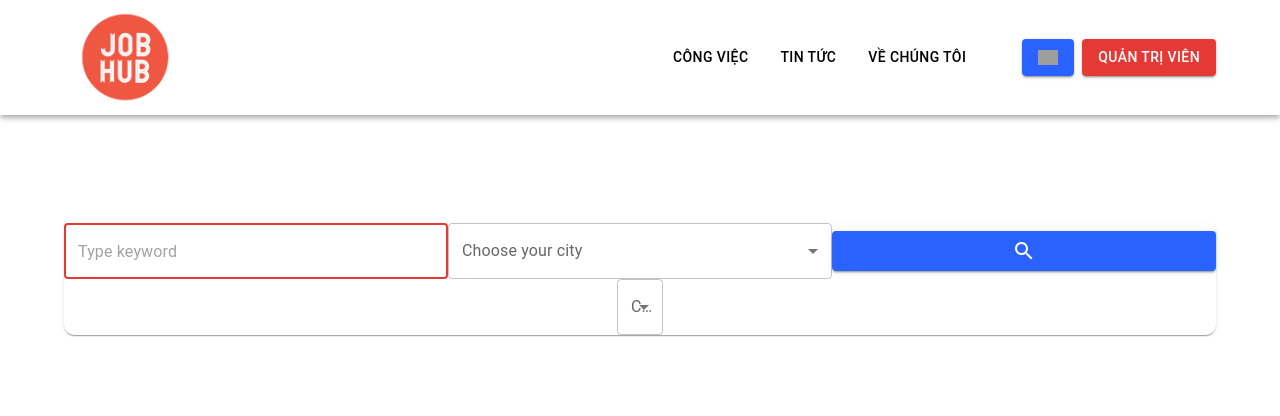
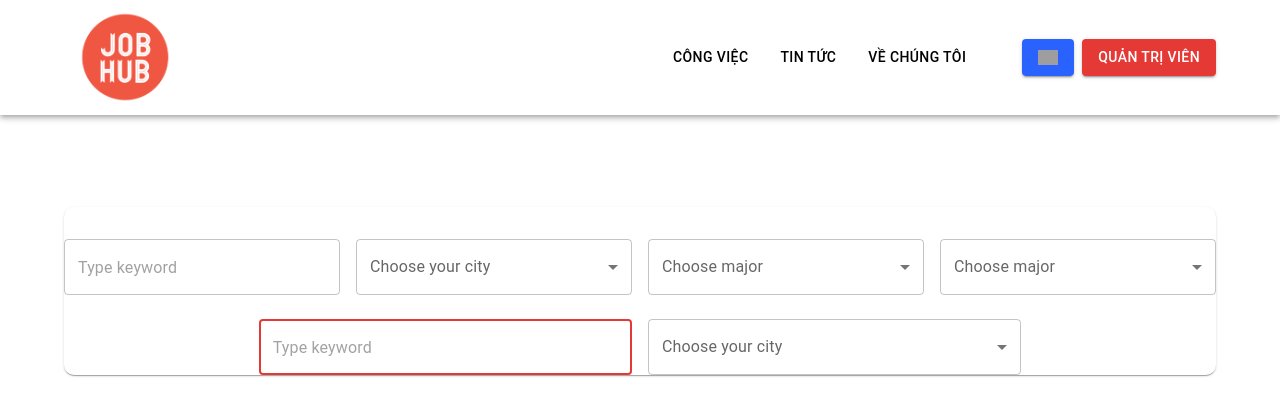
Before and after one commit to kcvdk3101/school-management-website, a React (Create React App) app: page /job in a window 1280 px wide. Shown: the top 416 px of the page. Built offline with nearby package versions, Linux system fonts and the light colour scheme; grey boxes are pictures that could not be loaded.

Commit message:
create filter form

```diff
--- a/src/pages/home/components/searchForm/SearchForm.tsx
+++ b/src/pages/home/components/searchForm/SearchForm.tsx
@@ -39,10 +39,10 @@ const SearchForm: React.FC<SearchFormProps> = () => {
               margin='normal'
               required
               fullWidth
-              label='Email Address'
-              id='email'
-              name='email'
-              autoComplete='email'
+              label='Keyword'
+              id='keyword'
+              name='keyword'
+              autoComplete=''
               autoFocus
             />
           </Grid>
--- a/src/pages/job/component/filterForm/FilterForm.tsx
+++ b/src/pages/job/component/filterForm/FilterForm.tsx
@@ -1,20 +1,7 @@
-import SearchIcon from '@mui/icons-material/Search'
-import {
-  Box,
-  Chip,
-  FormControl,
-  Grid,
-  InputLabel,
-  MenuItem,
-  OutlinedInput,
-  Paper,
-  Select,
-  SelectChangeEvent,
-  TextField,
-} from '@mui/material'
+import { Grid, MenuItem, Paper, TextField } from '@mui/material'
 import { makeStyles } from '@mui/styles'
 import React, { useState } from 'react'
-import CustomButon from '../../../../components/commons/CustomButon'
+import Majors from '../../../../utils/majors'
 import Provinces from '../../../../utils/provinces'
 
 type FilterFormProps = {}
@@ -26,56 +13,93 @@ const useStyles = makeStyles({
   },
 })
 
-const names = [
-  'Oliver Hansen',
-  'Van Henry',
-  'April Tucker',
-  'Ralph Hubbard',
-  'Omar Alexander',
-  'Carlos Abbott',
-  'Miriam Wagner',
-  'Bradley Wilkerson',
-  'Virginia Andrews',
-  'Kelly Snyder',
-]
-
-const ITEM_HEIGHT = 48
-const ITEM_PADDING_TOP = 8
-const MenuProps = {
-  PaperProps: {
-    style: {
-      maxHeight: ITEM_HEIGHT * 4.5 + ITEM_PADDING_TOP,
-      width: 250,
-    },
-  },
-}
-
 const FilterForm: React.FC<FilterFormProps> = () => {
   const classes = useStyles()
 
   const [provices, setProvices] = useState('')
+  const [major, setMajor] = useState('')
 
   const handleChangeProvice = (event: React.ChangeEvent<HTMLInputElement>) => {
     setProvices(event.target.value)
   }
 
-  const [personName, setPersonName] = React.useState<string[]>([])
-
-  const handleChange = (event: SelectChangeEvent<typeof personName>) => {
-    const {
-      target: { value },
-    } = event
-    setPersonName(
-      // On autofill we get a stringified value.
-      typeof value === 'string' ? value.split(',') : value
-    )
+  const handleChangeMajor = (event: React.ChangeEvent<HTMLInputElement>) => {
+    setMajor(event.target.value)
   }
 
   return (
     <Grid item xs={12}>
       <Paper component='form' className={classes.box}>
-        <Grid container justifyContent='center'>
+        <Grid container justifyContent='center' spacing={2}>
           {/* Search Form */}
+          <Grid item xs={3}>
+            <TextField
+              margin='normal'
+              fullWidth
+              autoFocus
+              required
+              placeholder='Type keyword'
+              id='keyword'
+              name='keyword'
+              color='secondary'
+            />
+          </Grid>
+          <Grid item xs={3}>
+            <TextField
+              margin='normal'
+              fullWidth
+              select
+              id='city'
+              name='city'
+              label='Choose your city'
+              value={provices}
+              onChange={handleChangeProvice}
+            >
+              {Provinces.map((provice) => (
+                <MenuItem key={provice.value} value={provice.value}>
+                  {provice.label}
+                </MenuItem>
+              ))}
+            </TextField>
+          </Grid>
+          <Grid item xs={3}>
+            <TextField
+              margin='normal'
+              fullWidth
+              select
+              id='major'
+              name='major'
+              label='Choose major'
+              value={major}
+              onChange={handleChangeMajor}
+            >
+              {Majors.map((major) => (
+                <MenuItem key={major.value} value={major.value}>
+                  {major.label}
+                </MenuItem>
+              ))}
+            </TextField>
+          </Grid>
+          <Grid item xs={3}>
+            <TextField
+              margin='normal'
+              fullWidth
+              select
+              id='major'
+              name='major'
+              label='Choose major'
+              value={major}
+              onChange={handleChangeMajor}
+            >
+              {Majors.map((major) => (
+                <MenuItem key={major.value} value={major.value}>
+                  {major.label}
+                </MenuItem>
+              ))}
+            </TextField>
+          </Grid>
+          {/* Filter Form */}
+
           <Grid item xs={4}>
             <TextField
               required
@@ -104,50 +128,6 @@ const FilterForm: React.FC<FilterFormProps> = () => {
               ))}
             </TextField>
           </Grid>
-          <Grid
-            item
-            xs={4}
-            sx={{
-              display: 'flex',
-              justifyContent: 'flex-end',
-              alignItems: 'center',
-            }}
-          >
-            <CustomButon
-              color='primary'
-              sz='large'
-              variant='contained'
-              label={<SearchIcon />}
-              handleOnClick={() => console.log('Clicked')}
-            />
-          </Grid>
-          <Grid item>
-            <FormControl sx={{ width: '100%' }}>
-              <InputLabel id='demo-multiple-chip-label'>Chip</InputLabel>
-              <Select
-                labelId='demo-multiple-chip-label'
-                id='demo-multiple-chip'
-                multiple
-                value={personName}
-                onChange={handleChange}
-                input={<OutlinedInput id='select-multiple-chip' label='Chip' />}
-                renderValue={(selected) => (
-                  <Box sx={{ display: 'flex', flexWrap: 'wrap', gap: 0.5 }}>
-                    {selected.map((value) => (
-                      <Chip key={value} label={value} />
-                    ))}
-                  </Box>
-                )}
-                MenuProps={MenuProps}
-              >
-                {names.map((name) => (
-                  <MenuItem key={name} value={name}>
-                    {name}
-                  </MenuItem>
-                ))}
-              </Select>
-            </FormControl>
-          </Grid>
         </Grid>
       </Paper>
     </Grid>
```
Also changed, not shown: src/utils/skills.ts (added, +95 -0 lines).
